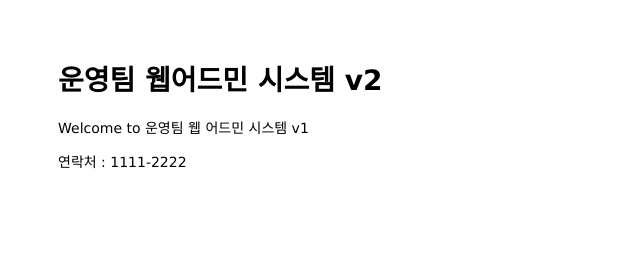
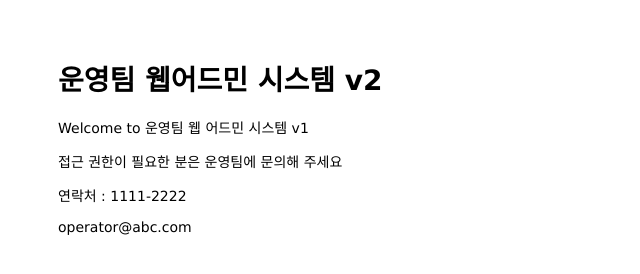
Before and after one commit to smallunix/mastering-git-github, a website: page public/index.html in a window 1280 px wide. Shown: the whole page, without its empty margins (0-640 px from the left). Drawn offline with Linux system fonts and the light colour scheme.

Commit message:
Change content in main page

```diff
--- a/public/index.html
+++ b/public/index.html
@@ -8,10 +8,12 @@
 <body>
   <h1>운영팀 웹어드민 시스템 v2</h1>
   <p>Welcome to 운영팀 웹 어드민 시스템 v1</p>
+  <p>접근 권한이 필요한 분은 운영팀에 문의해 주세요</p>
 </body>
 
 <footer>
   <p>연락처 : 1111-2222</p>
+  <p>operator@abc.com</p>
 </footer>
 
 </html>
```
